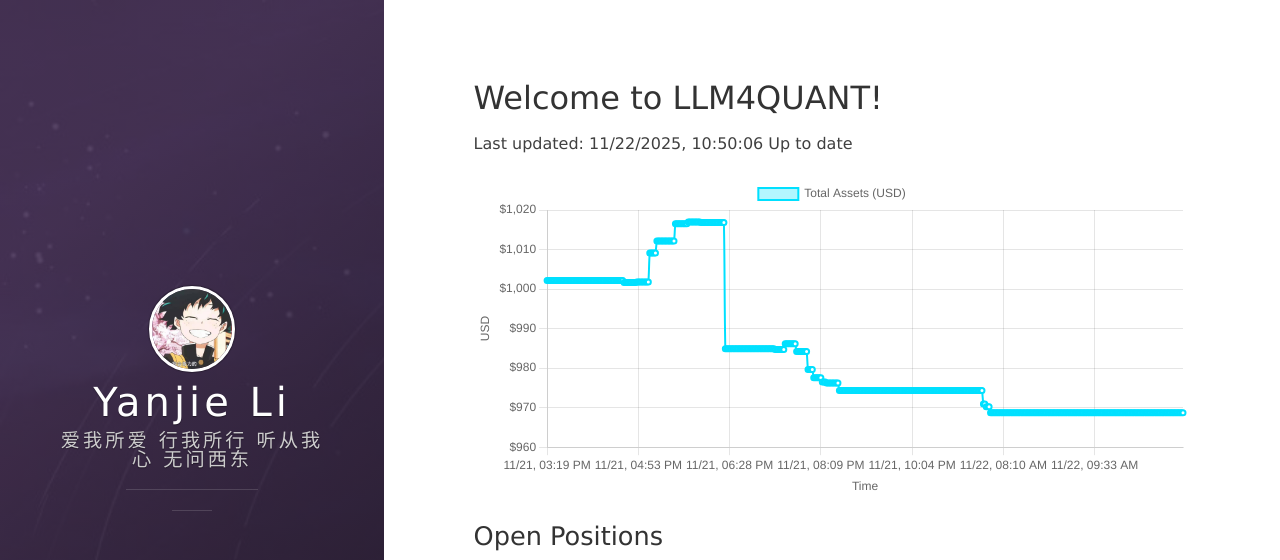
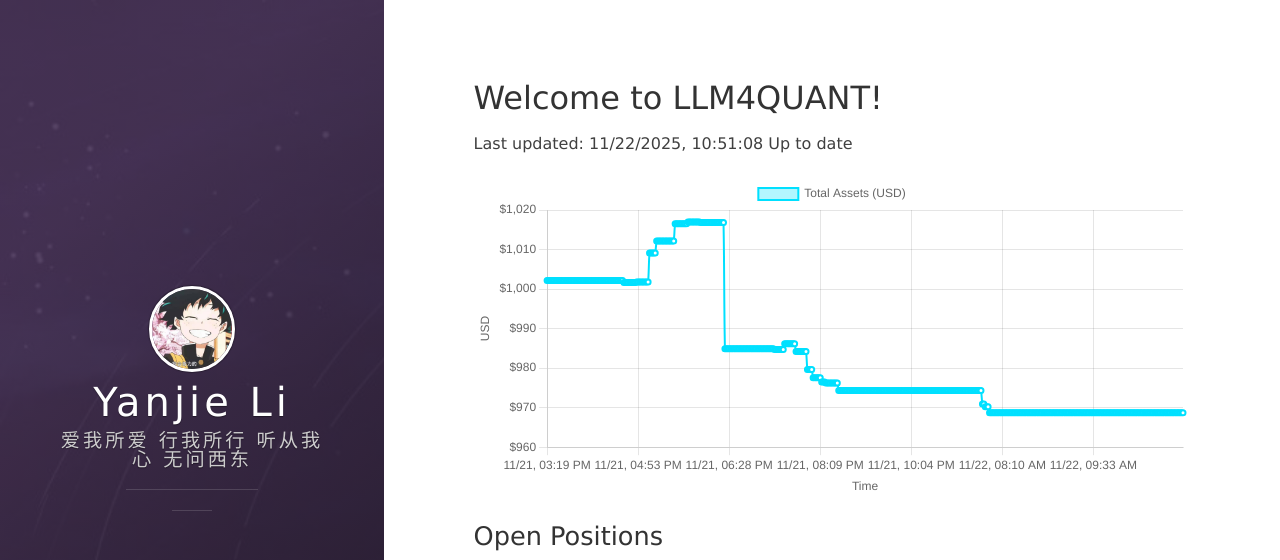
Before and after one commit to leeyegy/leeyegy.github.io, a Jekyll site: the page built from live-trading.html, in a window 1280 px wide and 1026 px high. Shown: the top 560 px of the window. Built offline with Jekyll 4.4.1, drawn with Linux system fonts in a browser that asks for light colours; nearby versions of some CDN libraries.

Commit message:
AccountMonitor: update balance history 2025-11-22T18:51:08+08:00

```diff
--- a/assets/data/binance/balance-history.json
+++ b/assets/data/binance/balance-history.json
@@ -1,5 +1,5 @@
 {
-  "generatedAt": "2025-11-22T18:50:06+08:00",
+  "generatedAt": "2025-11-22T18:51:08+08:00",
   "asset": "total_usd_value",
   "history": [
     {
@@ -1788,6 +1788,10 @@
     },
     {
       "timestamp": "2025-11-22T18:50:06+08:00",
+      "totalUsd": 968.69074819
+    },
+    {
+      "timestamp": "2025-11-22T18:51:08+08:00",
       "totalUsd": 968.69074819
     }
   ]
```
